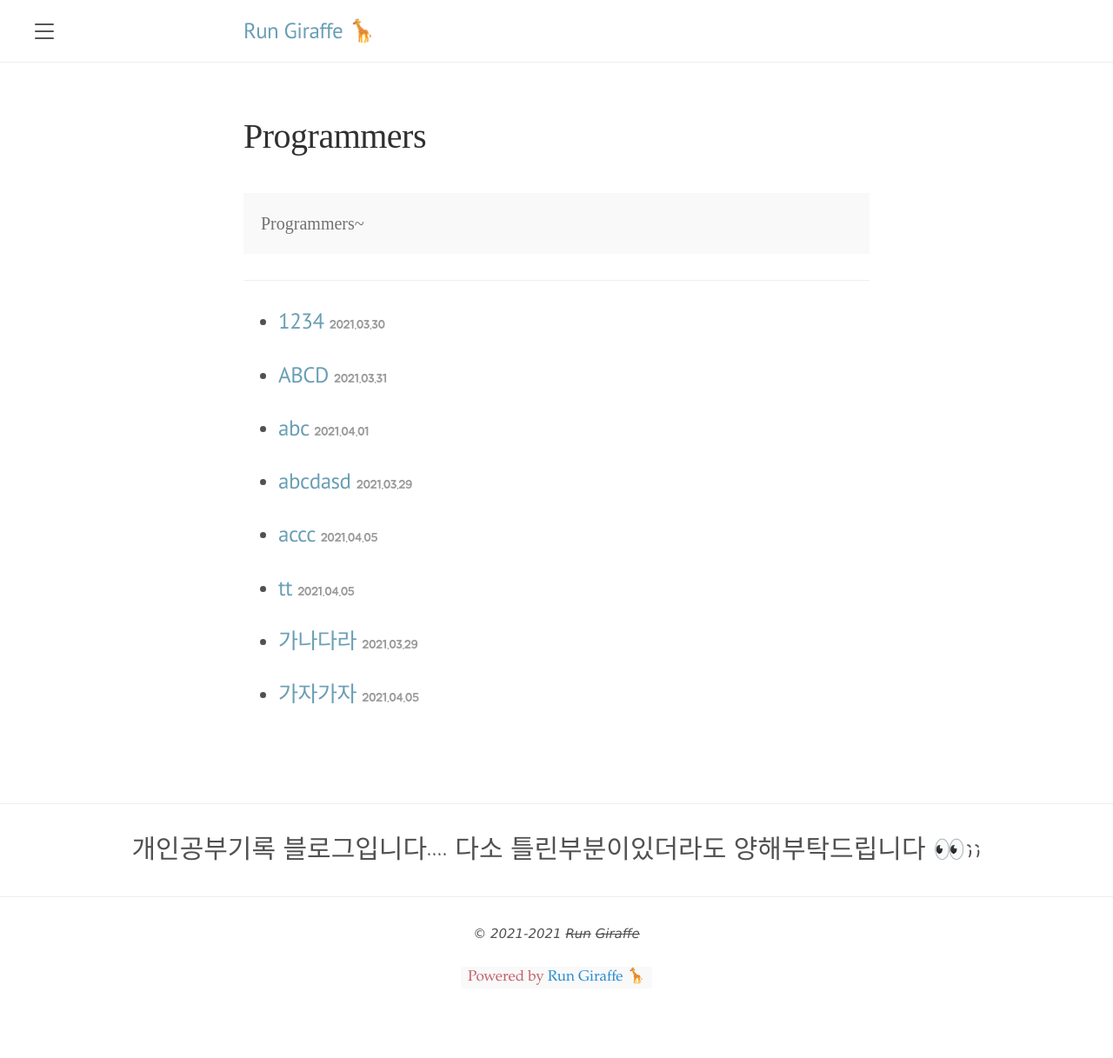
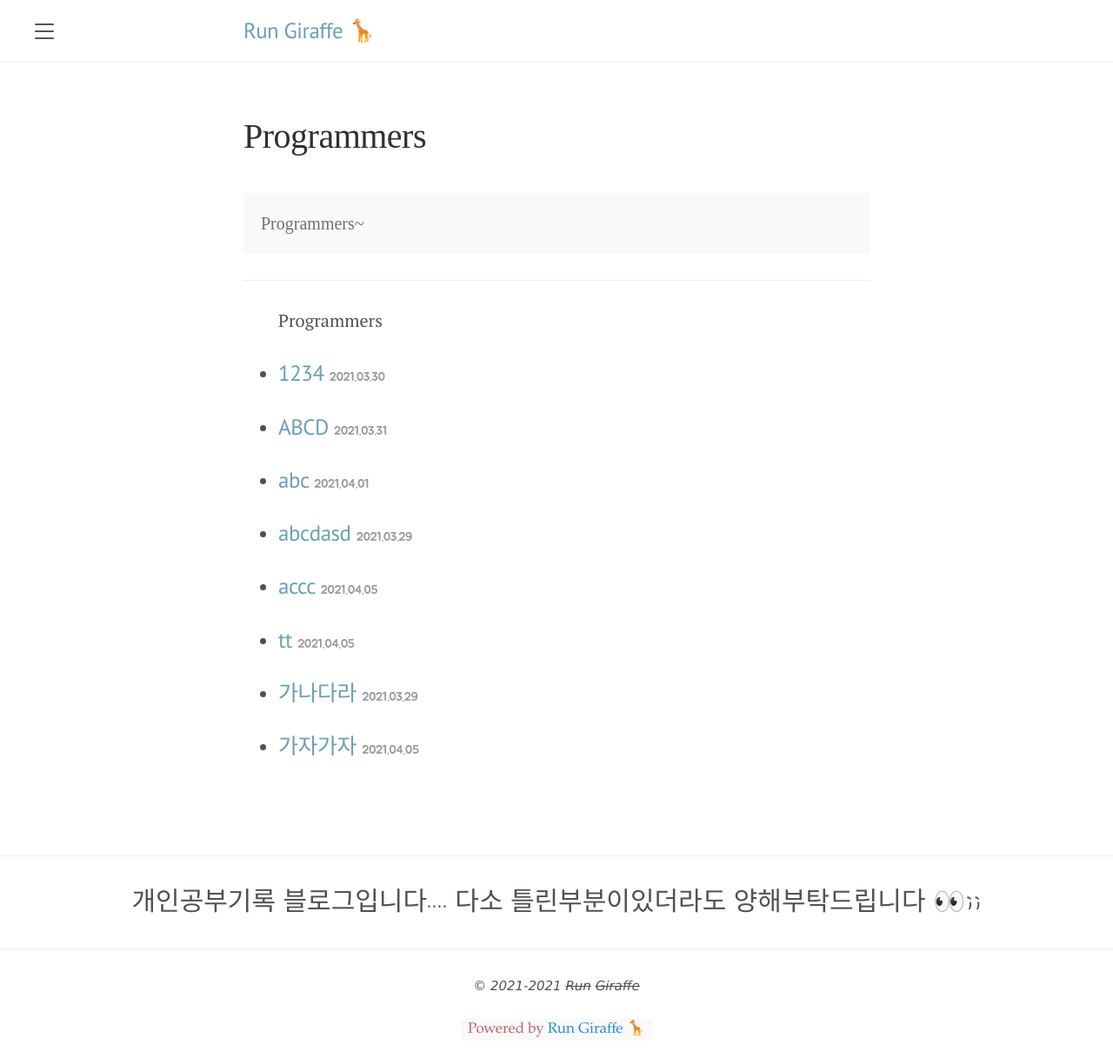
Before and after one commit to froggy0m0/froggy0m0.github.io, a Jekyll site: the page built from categories/Programmers.md, in a window 1280 px wide. Shown: the whole page at 87% size. Built offline with Jekyll 4.4.1, drawn with Linux system fonts in a browser that asks for light colours; before the commit the page ends 1157 px from its top, so only the background shows below that.

Commit message:
Update sortcategory.html

```diff
--- a/_layouts/sortcategory.html
+++ b/_layouts/sortcategory.html
@@ -11,10 +11,11 @@
   <hr class="sr-only"/>
 {% endif %}
 
+
 <ul class="posts-list">
-
-  {% assign category = page.sortcategory | default: page.title %}
-  {% assign sort_page = site.categories[category] | sort: "title" %}
+  <p>{{page.title}}</p>
+  {% assign sort_pages = site.categories[page.title] %}
+  {% assign sort_page = sort_pages | sort: 'title' %}
   {% for post in sort_page %}
     <li>
       <h3>
```
